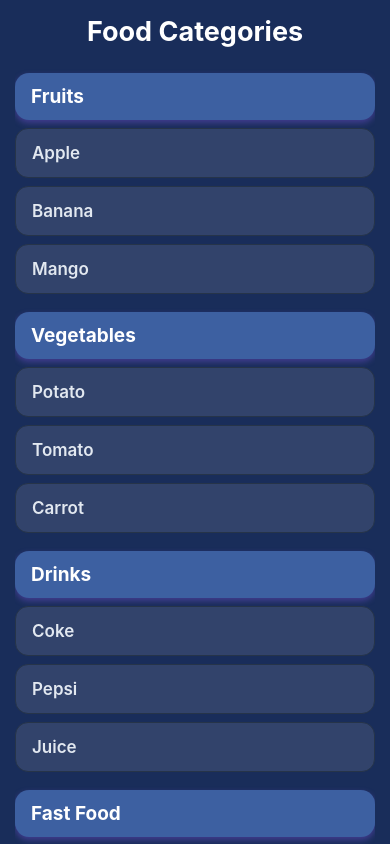
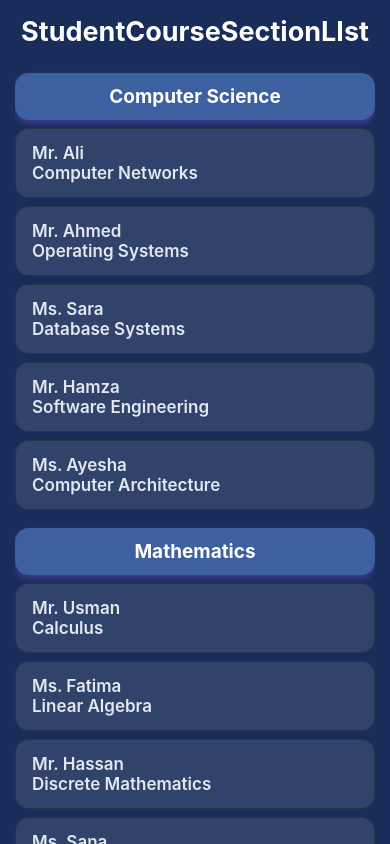
Before and after one commit to mohsinraza804/React-Native-Practice-with-Code, a React Native app: screen / in a window 390 px wide. Shown: the top 844 px of the page. Built offline with nearby package versions, Linux system fonts and the light colour scheme.

Commit message:
FlatList or Section List Covered

```diff
--- a/App.jsx
+++ b/App.jsx
@@ -6,6 +6,7 @@ import PullToReferesh from './Components/PullToReferesh'
 import Loadmore from './Components/Loadmore'
 import MiniEcommerce from './MiniEcommerce'
 import ListinSection from './SectionListComponents/ListinSection';
+import StudentCourseSectionList from './SectionListComponents/StudentCourseSectionLIst'
 const App = () => {
 
   const fruit = [
@@ -33,7 +34,10 @@ const App = () => {
       <SafeAreaView>
 
         <ScrollView>
-          <ListinSection />
+
+          <StudentCourseSectionList />
+
+          {/* <ListinSection /> */}
 
 
           {/* <MiniEcommerce /> */}
--- /dev/null
+++ b/SectionListComponents/StudentCourseSectionLIst.jsx
@@ -0,0 +1,166 @@
+import { View, Text, SectionList  , StyleSheet} from 'react-native'
+import React from 'react'
+
+
+const StudentCourseSectionLIst = () => {
+    const courses = [
+        {
+            title: 'Computer Science',
+            data: [
+                { id: 1, name: 'Computer Networks', teacher: 'Mr. Ali' },
+                { id: 2, name: 'Operating Systems', teacher: 'Mr. Ahmed' },
+                { id: 3, name: 'Database Systems', teacher: 'Ms. Sara' },
+                { id: 4, name: 'Software Engineering', teacher: 'Mr. Hamza' },
+                { id: 5, name: 'Computer Architecture', teacher: 'Ms. Ayesha' },
+            ],
+        },
+
+        {
+            title: 'Mathematics',
+            data: [
+                { id: 6, name: 'Calculus', teacher: 'Mr. Usman' },
+                { id: 7, name: 'Linear Algebra', teacher: 'Ms. Fatima' },
+                { id: 8, name: 'Discrete Mathematics', teacher: 'Mr. Hassan' },
+                { id: 9, name: 'Probability', teacher: 'Ms. Sana' },
+                { id: 10, name: 'Statistics', teacher: 'Mr. Bilal' },
+            ],
+        },
+
+        {
+            title: 'English',
+            data: [
+                { id: 11, name: 'English Grammar', teacher: 'Ms. Hina' },
+                { id: 12, name: 'Communication Skills', teacher: 'Mr. Ahmed' },
+                { id: 13, name: 'Academic Writing', teacher: 'Ms. Sara' },
+                { id: 14, name: 'Technical Writing', teacher: 'Mr. Ali' },
+                { id: 15, name: 'Presentation Skills', teacher: 'Ms. Ayesha' },
+            ],
+        },
+
+        {
+            title: 'Programming',
+            data: [
+                { id: 16, name: 'C++ Programming', teacher: 'Mr. Hamza' },
+                { id: 17, name: 'Java Programming', teacher: 'Mr. Usman' },
+                { id: 18, name: 'Python Programming', teacher: 'Ms. Fatima' },
+                { id: 19, name: 'JavaScript', teacher: 'Mr. Hassan' },
+                { id: 20, name: 'React Native', teacher: 'Mr. Bilal' },
+            ],
+        },
+    ];
+
+const datahandler = ({ item }) => (
+  <View style={styles.item}>
+
+    <Text style={styles.itemText}>
+      {item.teacher}
+    </Text>
+    <Text style={styles.itemText}>
+      {item.name}
+    </Text>
+
+  </View>
+);
+
+const titlehandler = ({ section }) => (
+  <View style={styles.sectionHeader}>
+
+    <Text style={styles.sectionTitle}>
+      {section.title}
+    </Text>
+
+  </View>
+);
+
+    return (
+        <View style={styles.container}>
+            <Text style={styles.heading}>StudentCourseSectionLIst</Text>
+
+            <SectionList
+            sections={courses}
+            renderItem={datahandler}
+            renderSectionHeader={titlehandler}
+            keyExtractor={(item)=>item.id}
+
+            />
+
+        </View>
+    )
+}
+const styles = StyleSheet.create({
+
+  container: {
+    flex: 1,
+    paddingHorizontal: 15,
+  },
+  heading: {
+    fontSize: 27,
+    fontWeight: 'bold',
+
+    color: '#FFFFFF',
+
+    textAlign: 'center',
+
+    paddingVertical: 15,
+  },
+
+  sectionHeader: {
+    backgroundColor: '#3d60a1',
+
+    paddingVertical: 12,
+    paddingHorizontal: 16,
+
+    marginTop: 10,
+    marginBottom: 8,
+
+    borderRadius: 14,
+
+    elevation: 6,
+
+    shadowColor: '#8B5CF6',
+    shadowOffset: {
+      width: 0,
+      height: 3,
+    },
+    shadowOpacity: 0.35,
+    shadowRadius: 6,
+  },
+
+
+  sectionTitle: {
+    textAlign: 'center',
+    fontSize: 19,
+
+    fontWeight: 'bold',
+
+    color: '#FFFFFF',
+  },
+
+
+  item: {
+    backgroundColor: '#32436b',
+
+    paddingVertical: 14,
+    paddingHorizontal: 16,
+
+    marginBottom: 8,
+
+    borderRadius: 13,
+
+    borderWidth: 1,
+    borderColor: '#263449',
+
+    elevation: 3,
+  },
+
+
+  itemText: {
+    fontSize: 17,
+
+    fontWeight: '600',
+
+    color: '#E2E8F0',
+  },
+
+});
+export default StudentCourseSectionLIst
```
Also changed, not shown: 1 other file (tests, documents, lock files or other folders).
